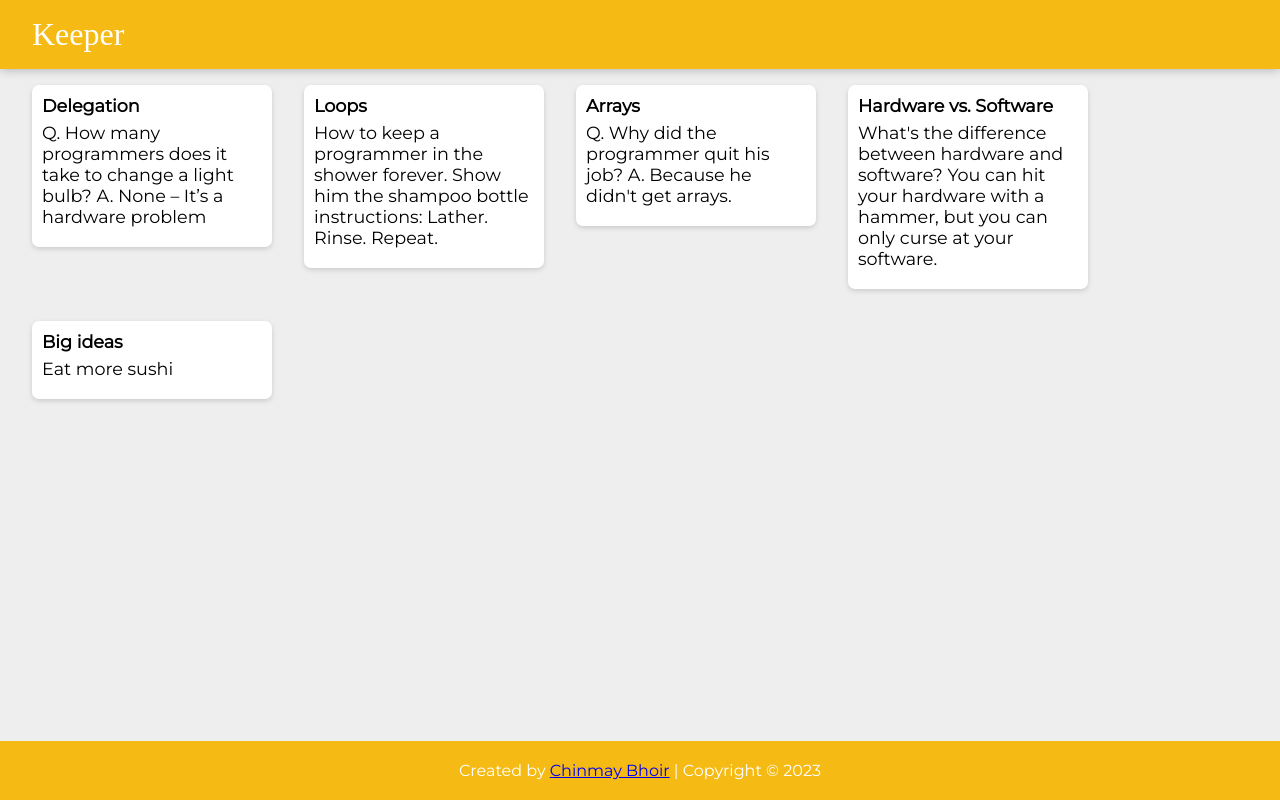
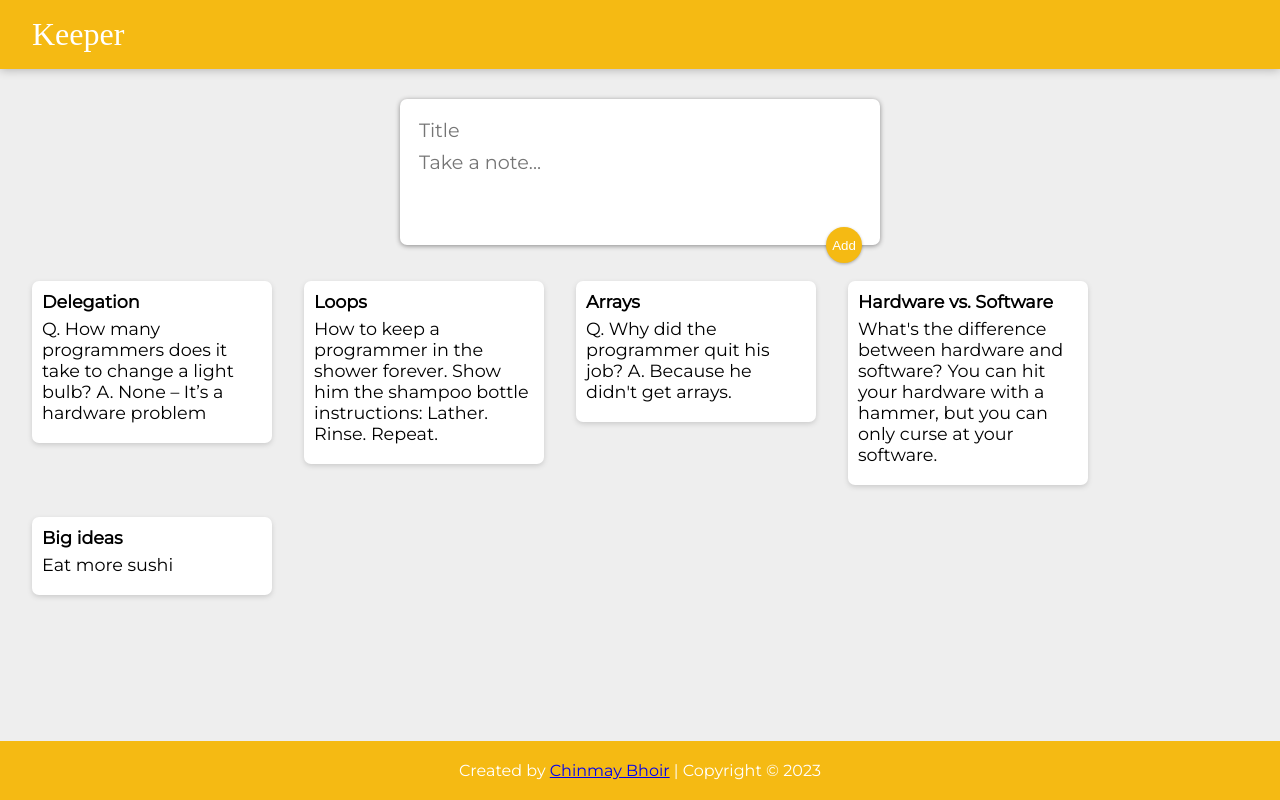
Before and after one commit to Chinmay2660/Keeper-app, a React (Create React App) app: page / in a window 1280 px wide. Built offline with nearby package versions, Linux system fonts and the light colour scheme; a web font is replaced by a local one.

Commit message:
Add note button

```diff
--- a/public/styles.css
+++ b/public/styles.css
@@ -61,3 +61,51 @@
   white-space: pre-wrap;
   word-wrap: break-word;
 }
+
+.note button {
+  position: relative;
+  float: right;
+  margin-right: 10px;
+  color: #f5ba13;
+  border: none;
+  width: 36px;
+  height: 36px;
+  cursor: pointer;
+  outline: none;
+}
+
+form {
+  position: relative;
+  width: 480px;
+  margin: 30px auto 20px auto;
+  background: #fff;
+  padding: 15px;
+  border-radius: 7px;
+  box-shadow: 0 1px 5px rgb(138, 137, 137);
+}
+
+form input,
+form textarea {
+  width: 100%;
+  border: none;
+  padding: 4px;
+  outline: none;
+  font-size: 1.2em;
+  font-family: inherit;
+  resize: none;
+}
+
+form button {
+  position: absolute;
+  right: 18px;
+  bottom: -18px;
+  background: #f5ba13;
+  color: #fff;
+  border: none;
+  border-radius: 50%;
+  width: 36px;
+  height: 36px;
+  box-shadow: 0 1px 3px rgba(0, 0, 0, 0.3);
+  cursor: pointer;
+  outline: none;
+}
--- a/src/components/App.jsx
+++ b/src/components/App.jsx
@@ -3,11 +3,13 @@
 import Footer from "./Footer";
 import Note from "./Note";
 import notes from "../notes";
+import CreateArea from "./CreateArea";
 
 function App() {
   return (
     <React.StrictMode>
       <Header />
+      <CreateArea />
       {notes.map(
         (
           noteItem // map() is a function that takes a function as a parameter
--- /dev/null
+++ b/src/components/CreateArea.jsx
@@ -0,0 +1,15 @@
+import React from "react";
+
+function CreateArea() {
+  return (
+    <div>
+      <form>
+        <input name="title" placeholder="Title" />
+        <textarea name="content" placeholder="Take a note..." rows="3" />
+        <button>Add</button>
+      </form>
+    </div>
+  );
+}
+
+export default CreateArea;
```
